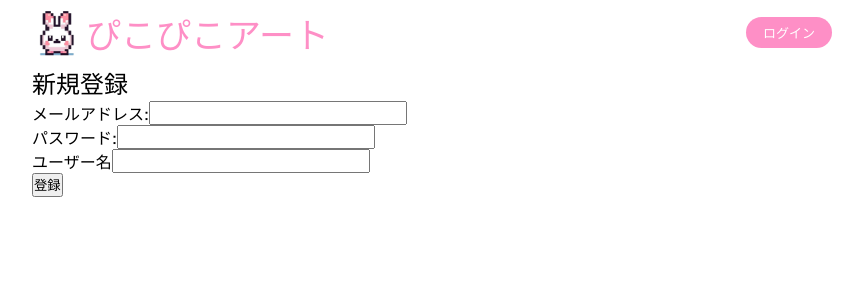
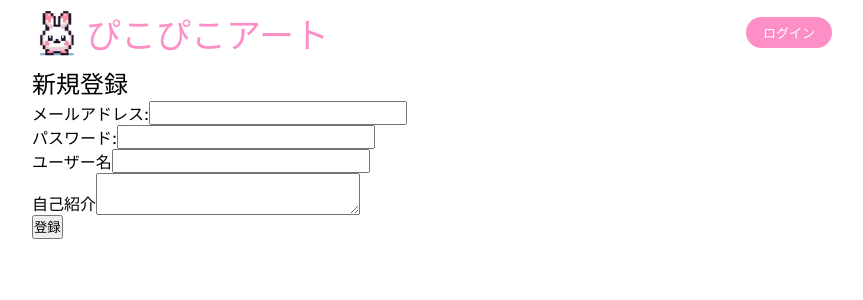
Before and after one commit to PocoPota/picopico-art, a Next.js app: page /signup in a window 1280 px wide. Shown: the top 300 px of the page, without its empty margins (208-1071 px from the left). Built offline with nearby package versions, Linux system fonts and the light colour scheme; no server answers; a web font is replaced by a local one.

Commit message:
自己紹介欄追加

```diff
--- a/src/app/components/SignUpForm.tsx
+++ b/src/app/components/SignUpForm.tsx
@@ -14,6 +14,7 @@ const SignUpForm: React.FC = () => {
   const [email, setEmail] = useState("");
   const [password, setPassword] = useState("");
   const [userName, setUserName] = useState("");
+  const [comment, setComment] = useState("");
   const [error, setError] = useState<string | null>(null);
 
   const router = useRouter();
@@ -31,6 +32,7 @@ const SignUpForm: React.FC = () => {
           const docRef = addDoc(collection(db, "users"), {
             uid: user.uid,
             userName: userName,
+            comment: comment,
           });
         },
       );
@@ -79,6 +81,14 @@ const SignUpForm: React.FC = () => {
             required
           />
         </div>
+        <div>
+          <label>自己紹介</label>
+          <textarea
+            id="comment"
+            value={comment}
+            onChange={(e) => setComment(e.target.value)}
+          />
+        </div>
         {error && <p style={{ color: "red" }}>{error}</p>} {/* エラー表示 */}
         <button type="submit">登録</button>
       </form>
--- a/src/app/user/[slug]/page.tsx
+++ b/src/app/user/[slug]/page.tsx
@@ -61,7 +61,7 @@ export default function User({ params }: PageProps) {
           </div>
           <div className={styles.p_right}>
             <div className={styles.username}>{userDoc.userName}</div>
-            <div className={styles.comment}>自己紹介がここに入ります。</div>
+            <div className={styles.comment}>{userDoc.comment}</div>
           </div>
         </div>
         {user && (
```
